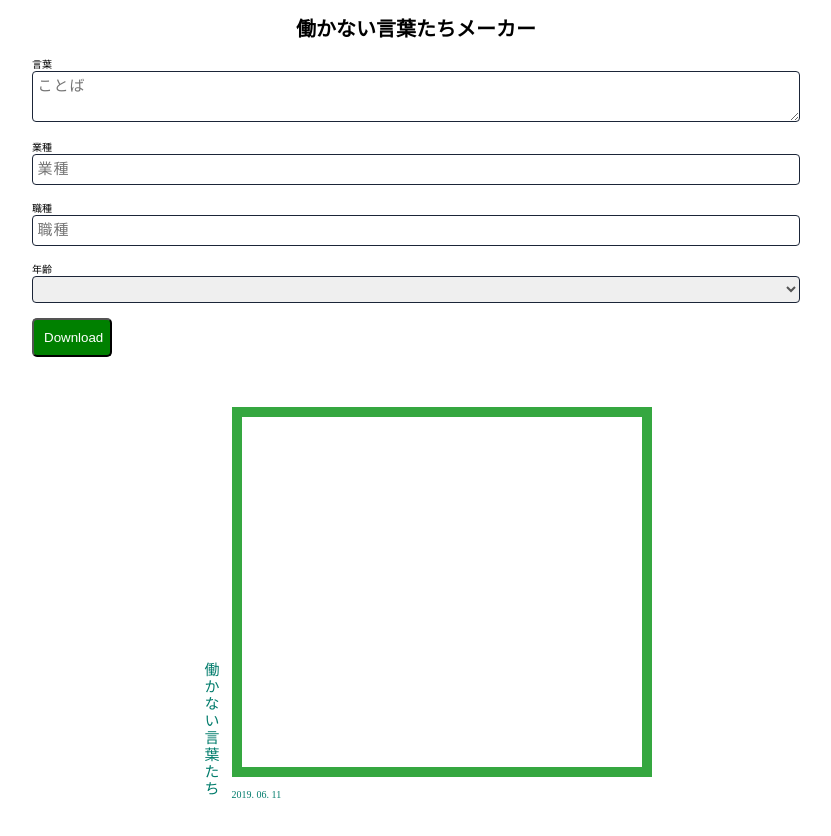
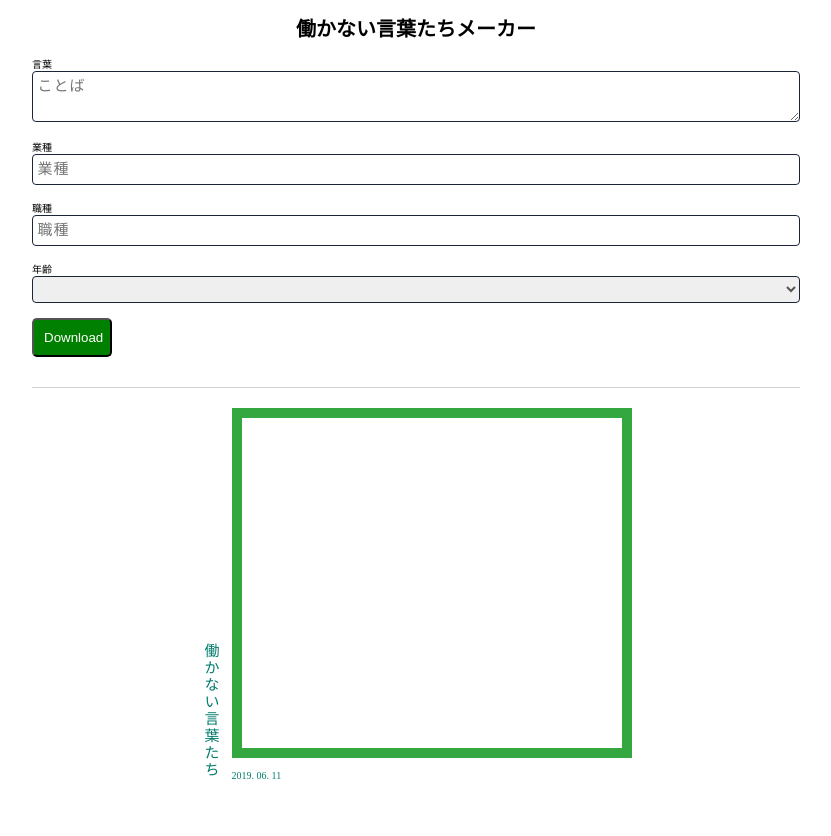
Before and after one commit to dashi296/wordsthatneet, a React (Create React App) app: page / in a window 1280 px wide. Shown: the top 836 px of the page, without its empty margins (224-1055 px from the left). After the commit the page ends 800 px from the top, so only its background shows below. Built offline with nearby package versions, Linux system fonts and the light colour scheme.

Commit message:
出力画像幅修正、罫線追加

```diff
--- a/src/App.css
+++ b/src/App.css
@@ -50,8 +50,8 @@ body {
 }
 
 #canvas{
-  width: 100%;
-  height: 100%;
+  width: 380px;
+  height: 330px;
   position: relative;
   border: 10px solid #35a740;
   color:#35a740;
@@ -118,8 +118,9 @@ body {
   flex-direction: row;
   align-items: baseline;
   justify-content: center;
-  padding: 50px;
+  padding: 20px;
   margin: 0 auto;
+  width: 433px;
 }
 
 .date{
@@ -131,6 +132,8 @@ body {
 .input-field{
   width: 60%;
   margin:0 auto;
+  padding-bottom: 30px;
+  border-bottom: solid 1px lightgray;
 }
 
 textarea{
```
